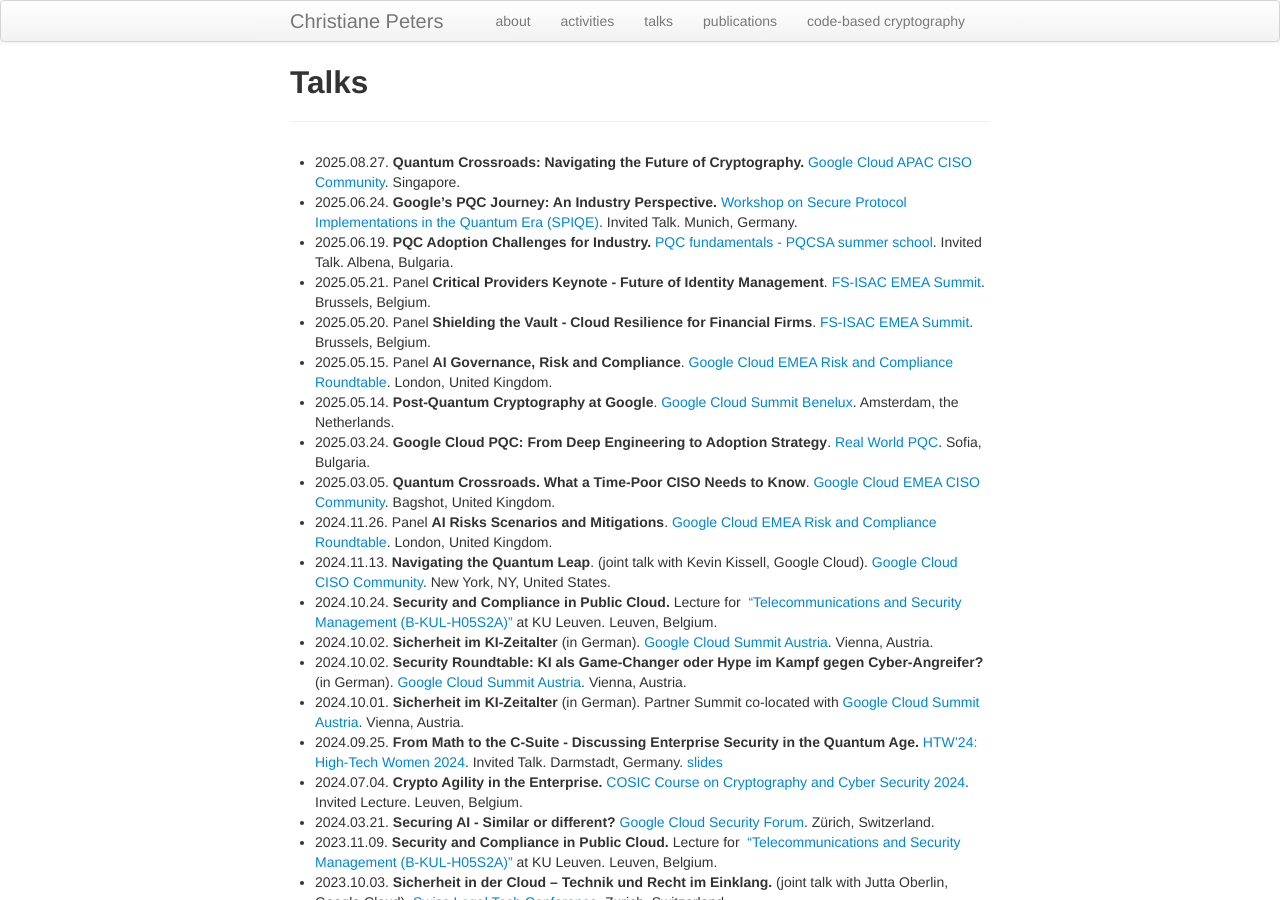
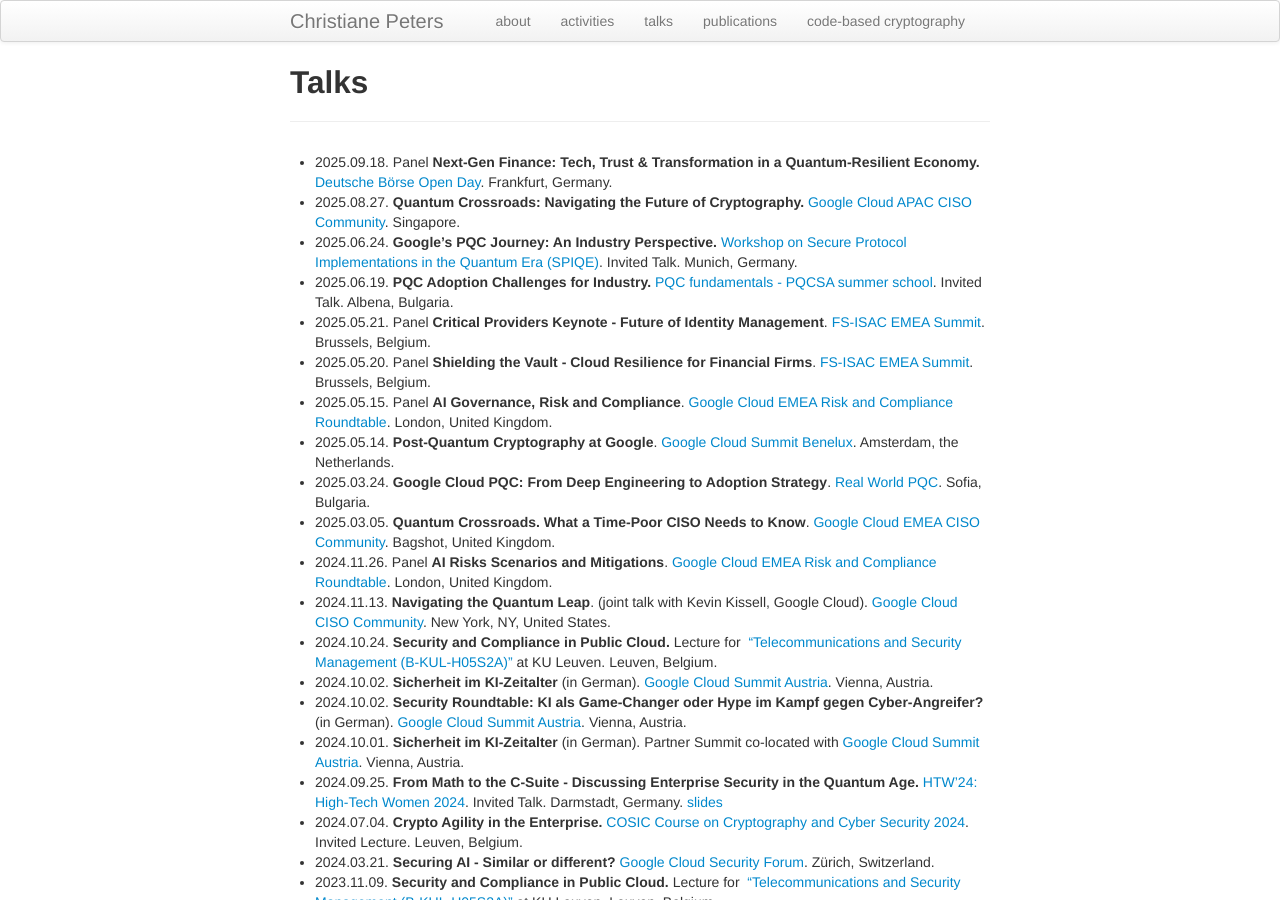
Before and after one commit to christianepeters/christianepeters.github.io, a Jekyll site: the page built from talks.md, in a window 1280 px wide and 900 px high. Built offline with Jekyll 4.4.1, drawn with Linux system fonts in a browser that asks for light colours.

Commit message:
DBG Open Day

```diff
--- a/talks.md
+++ b/talks.md
@@ -3,6 +3,7 @@
 layout: page
 ---
 
+- 2025.09.18. Panel **Next-Gen Finance: Tech, Trust & Transformation in a Quantum-Resilient Economy.** [Deutsche Börse  Open Day](https://www.deutsche-boerse.com/dbg-en/about-us/deutsche-boerse-group/events/event/Open-Day-2025-4308436). Frankfurt, Germany.
 - 2025.08.27. **Quantum Crossroads: Navigating the Future of Cryptography.** [Google Cloud APAC CISO Community](https://rsvp.withgoogle.com/events/google-cloud-ciso-community-apac25). Singapore.
 - 2025.06.24. **Google's PQC Journey: An Industry Perspective.** [Workshop on Secure Protocol Implementations in the Quantum Era (SPIQE)](https://spiqe-workshop.github.io/). Invited Talk. Munich, Germany.
 - 2025.06.19. **PQC Adoption Challenges for Industry.** [PQC fundamentals - PQCSA summer school](https://www.esat.kuleuven.be/cosic/events/pqcsa-summer-school/). Invited Talk. Albena, Bulgaria.
```
